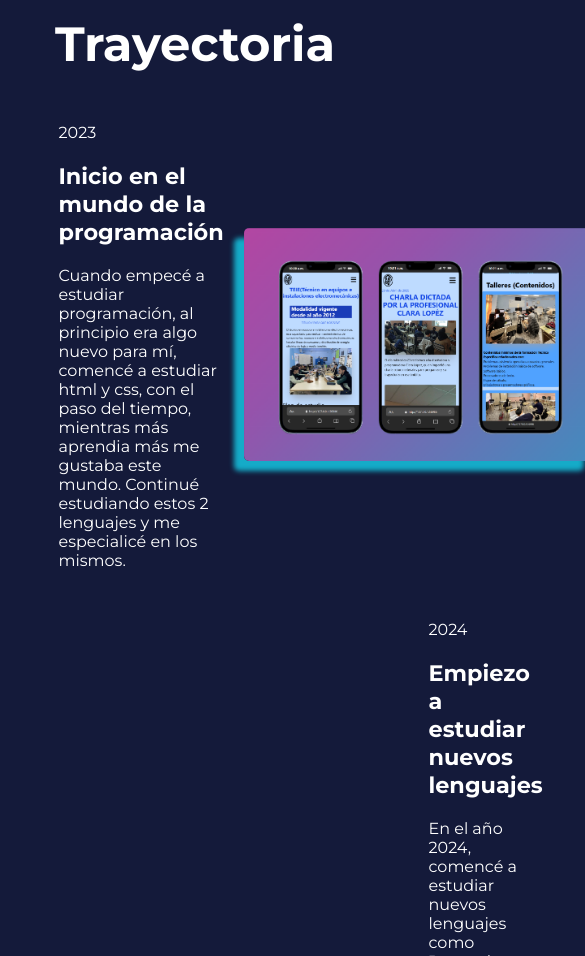
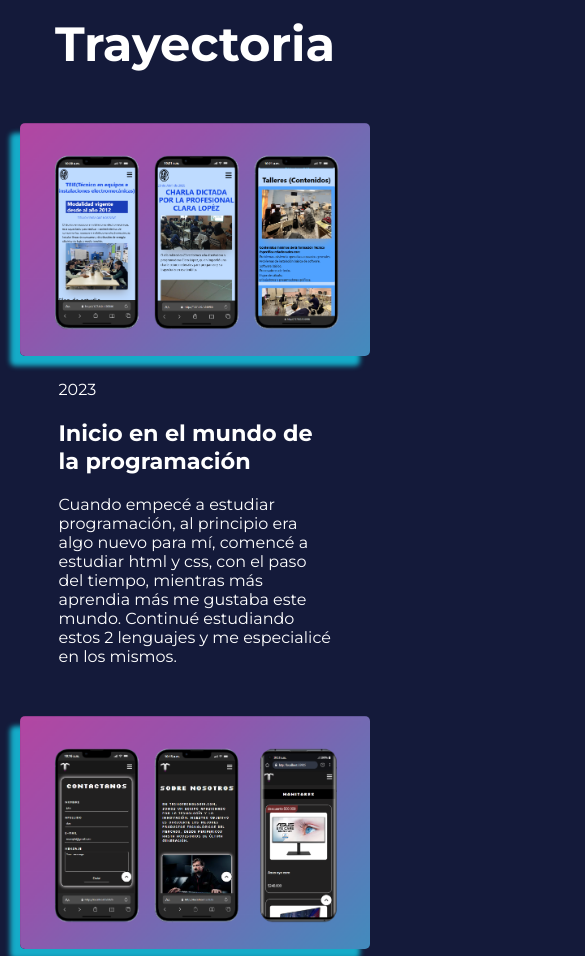
Before and after one commit to Minotti-Santiago/Portfolio, a website: page index.html in a window 390 px wide. Shown: the part 2640-3596 px from the top of the page, 585 px wide, since content can reach past the window. Drawn offline with nearby package versions, Linux system fonts and the light colour scheme.

Commit message:
trayectory responsive

```diff
--- a/css/style.css
+++ b/css/style.css
@@ -673,6 +673,12 @@ input::placeholder, textarea::placeholder{
         width: 100%;
     }
 
+    .trayectory-item-container{
+        flex-direction: column;
+        gap: 20px;
+    }
+
+
 }
 
 @media screen and (min-width: 800px){
```
